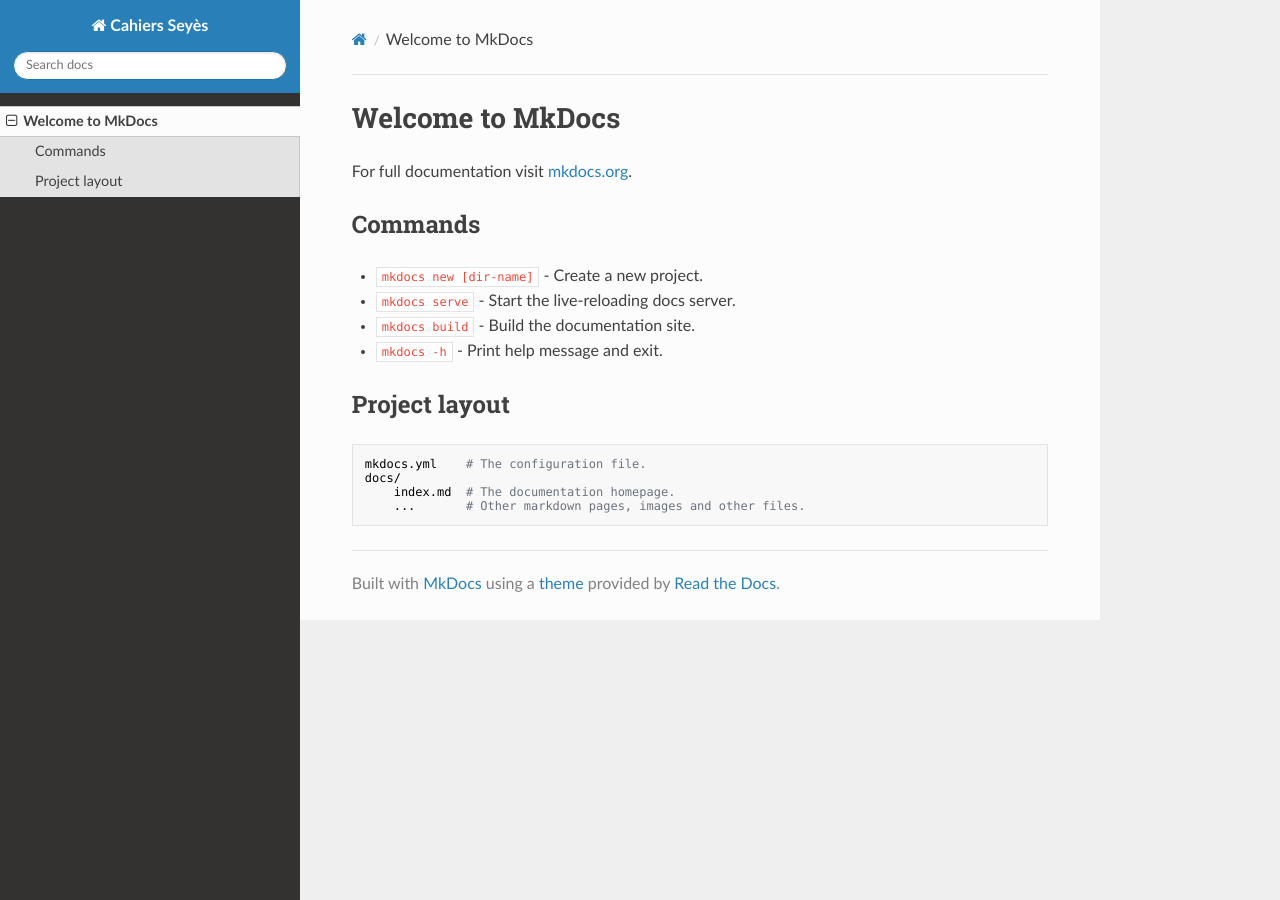
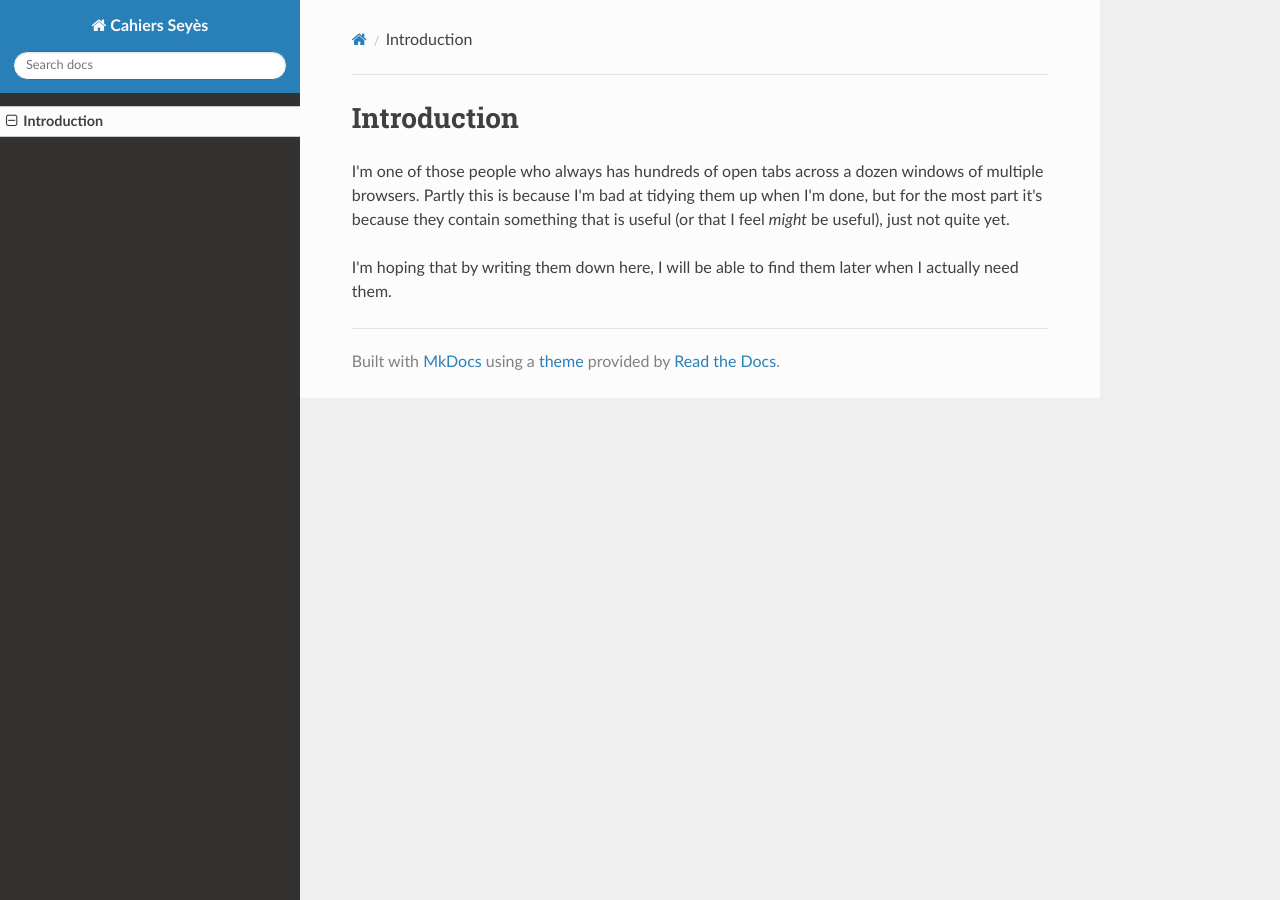
Before and after one commit to ligne/cahiers, an MkDocs documentation site: the page built from docs/index.md, in a window 1280 px wide. Built offline with MkDocs 1.6.1, drawn with Linux system fonts in a browser that asks for light colours; nearby versions of some CDN libraries.

Commit message:
introduction page

```diff
--- a/docs/index.md
+++ b/docs/index.md
@@ -1,17 +1,8 @@
-# Welcome to MkDocs
+# Introduction
 
-For full documentation visit [mkdocs.org](https://www.mkdocs.org).
+I'm one of those people who always has hundreds of open tabs across a dozen windows of multiple browsers.
+Partly this is because I'm bad at tidying them up when I'm done,
+but for the most part it's because they contain something that is useful (or that I feel *might* be useful),
+just not quite yet.
 
-## Commands
-
-* `mkdocs new [dir-name]` - Create a new project.
-* `mkdocs serve` - Start the live-reloading docs server.
-* `mkdocs build` - Build the documentation site.
-* `mkdocs -h` - Print help message and exit.
-
-## Project layout
-
-    mkdocs.yml    # The configuration file.
-    docs/
-        index.md  # The documentation homepage.
-        ...       # Other markdown pages, images and other files.
+I'm hoping that by writing them down here, I will be able to find them later when I actually need them.
```
